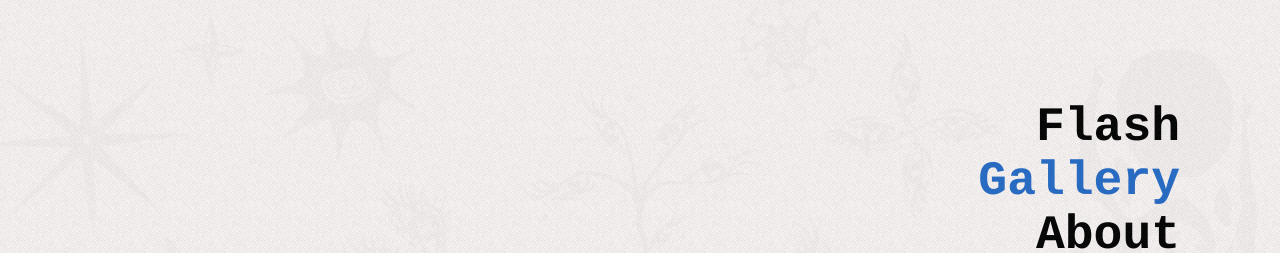
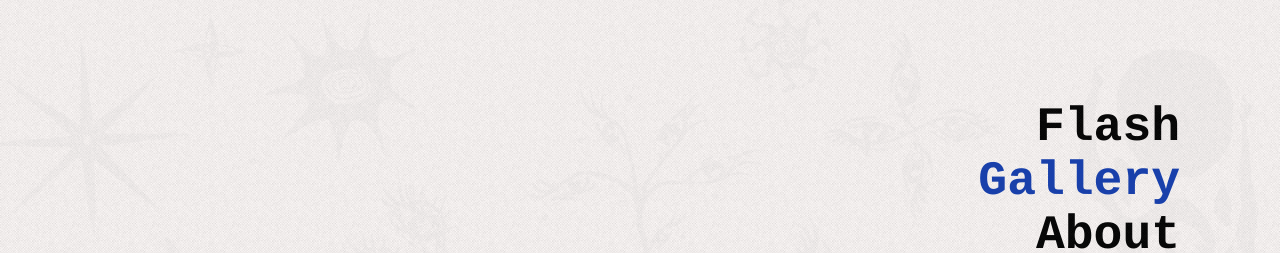
Before and after one commit to vincechapman/nats-tats, an Astro site: page / in a window 1280 px wide. Shown: the top 253 px of the page. Built offline with nearby package versions, Linux system fonts and the light colour scheme; Astro itself is replaced by a stand-in of ours; a web font is replaced by a local one.

Commit message:
fix: Adjust colours

```diff
--- a/src/styles/global.css
+++ b/src/styles/global.css
@@ -2,8 +2,8 @@
 
 :root {
   --color-black: #000000;
-  --color-dark: #052c4d;
-  --color-primary: #246dcc;
+  --color-dark: #05364d;
+  --color-primary: #133eb3;
   --color-secondary: #f9f871;
   --color-tertiary: #f9f871;
   --color-text: #f9f871;
```
